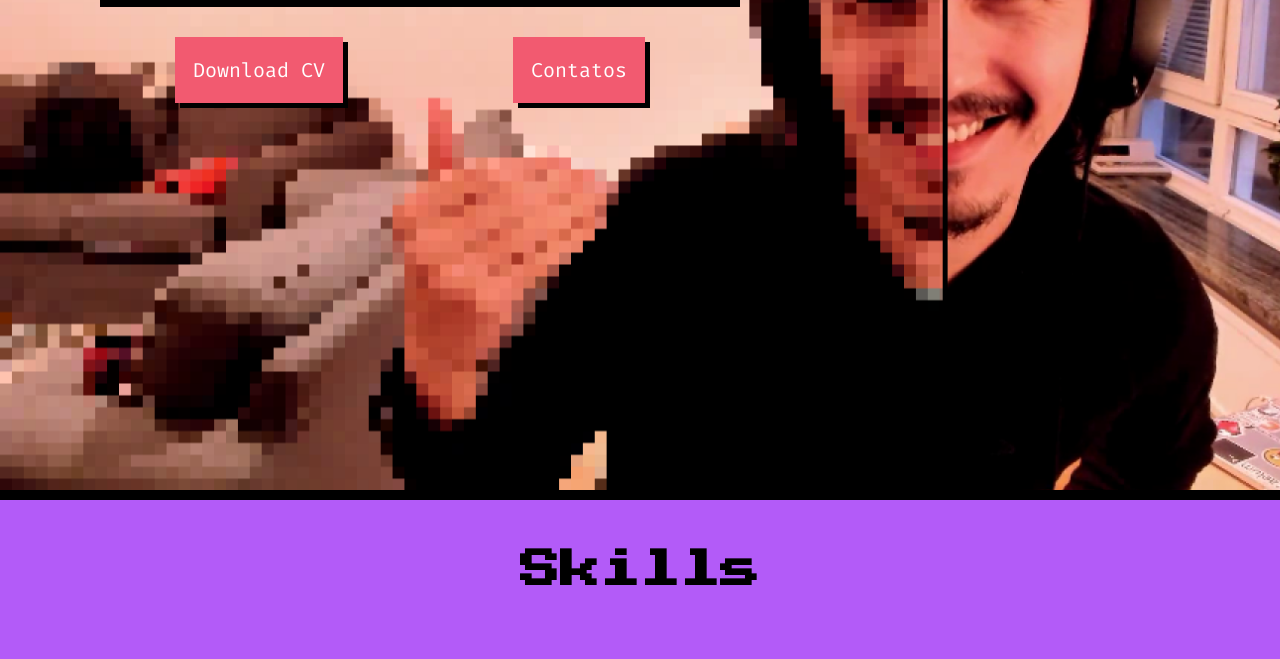
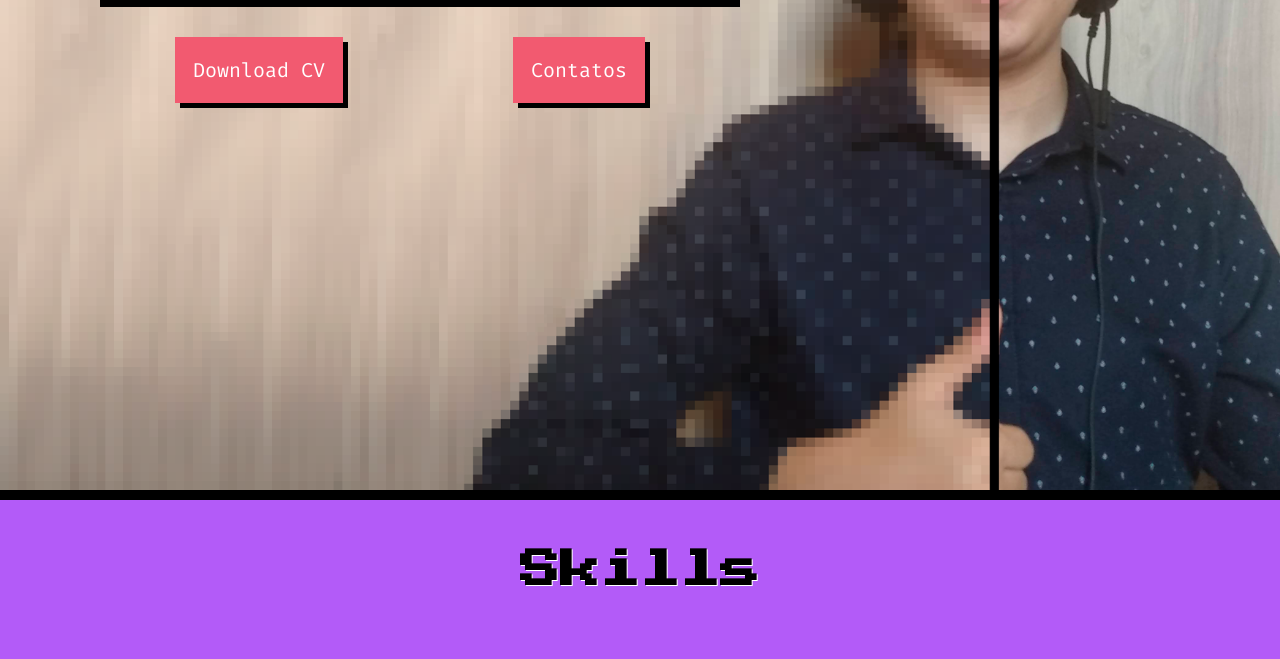
Before and after one commit to Iguinhowill/Iguinhowill.github.io, a plain HTML site: page index.html in a window 1280 px wide. Shown: the part 396-1055 px from the top of the page. Drawn offline with Linux system fonts and the light colour scheme.

Commit message:
fixed and other background

```diff
--- a/css/components/banner.css
+++ b/css/components/banner.css
@@ -1,7 +1,7 @@
 .banner{
     display: block;
     box-sizing:border-box;
-    background-image: url(../../assets/img/Photo.png);
+    background-image: url(../../assets/img/iguim.png);
     background-repeat: no-repeat;
     background-size: cover;
     height: 800px;
--- a/css/components/section-skills.css
+++ b/css/components/section-skills.css
@@ -4,6 +4,7 @@
     font-family:"Press Start 2P", Arial, Helvetica, sans-serif;
     padding-top: 50px;
     padding-bottom: 120px;
+    text-shadow: 1px 1px 0px #ffffff;
 }
 
 
```
Also changed, not shown: assets/img/iguim.png (added), 1 other file.
